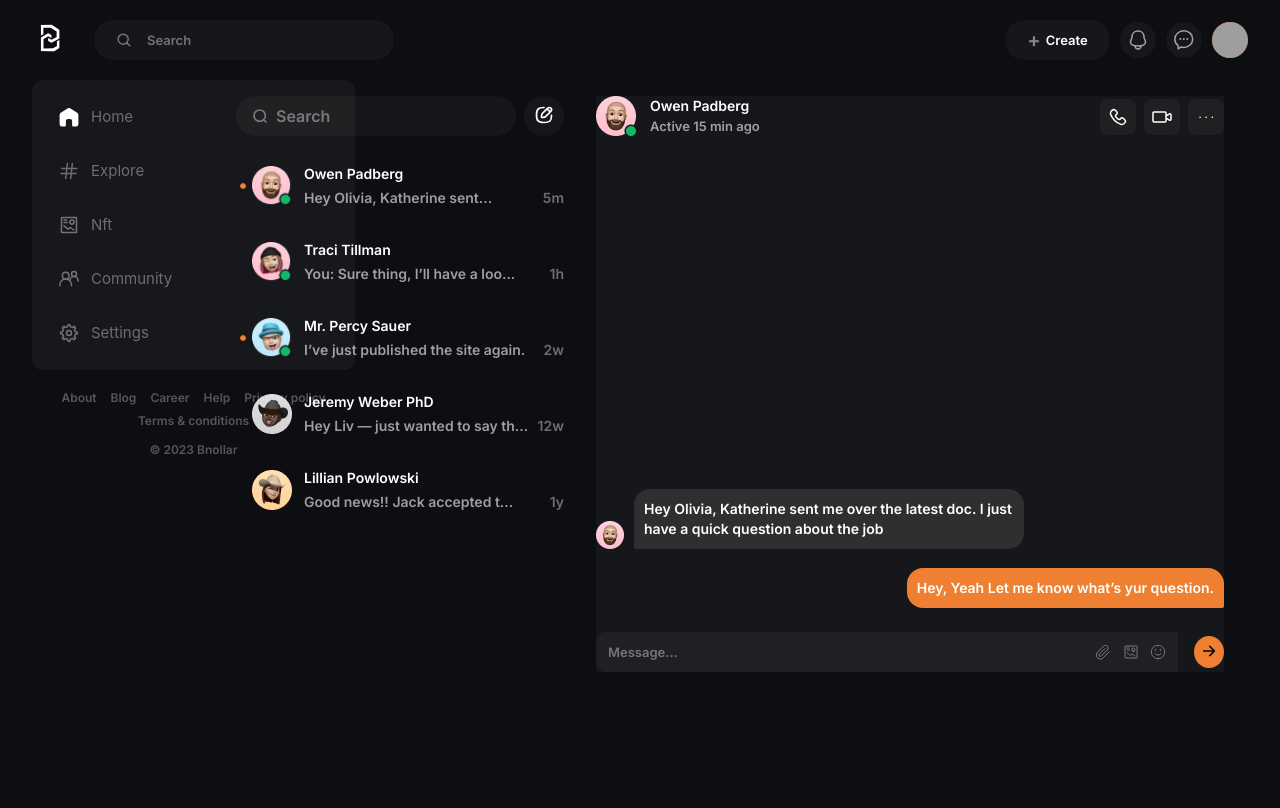
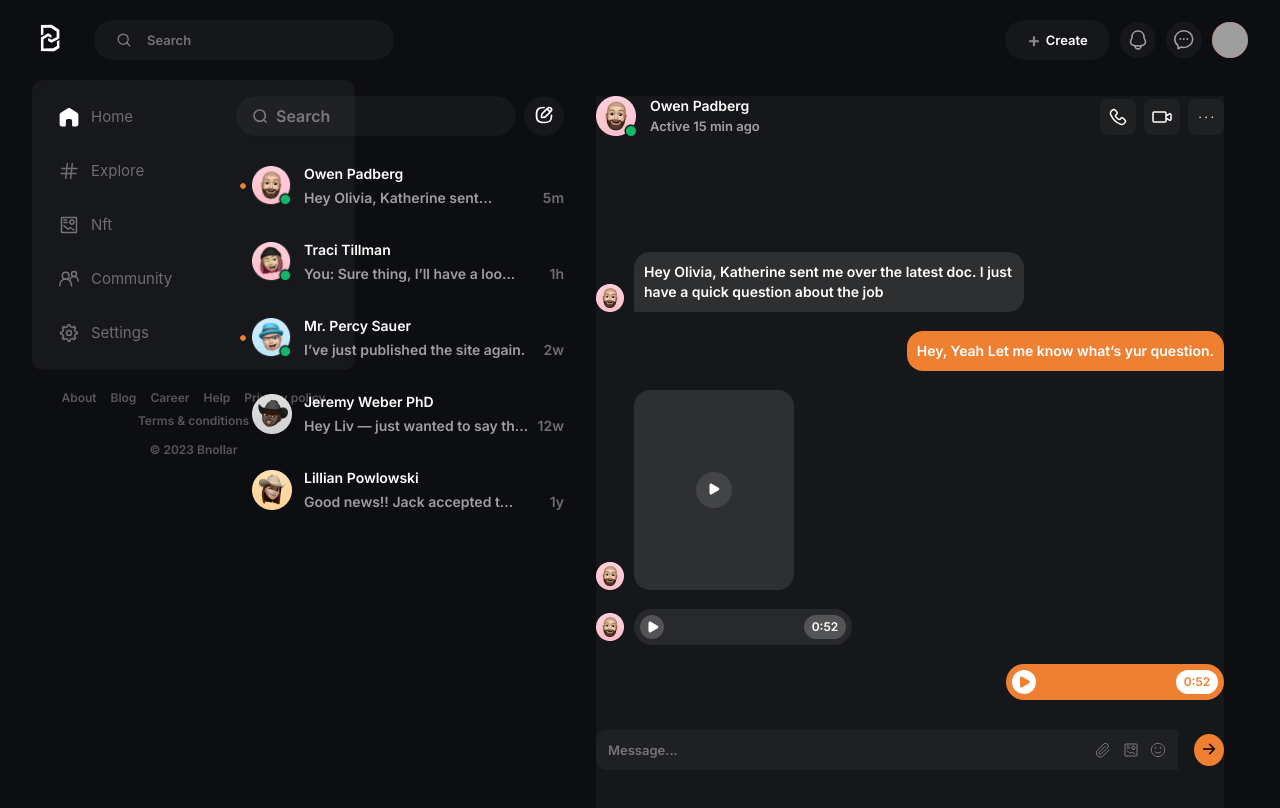
Before and after one commit to BnollarGroup/Bnollar, a React (Create React App) app: page /profile-chat in a window 1280 px wide. Shown: the top 808 px of the page. Built offline with nearby package versions, Linux system fonts and the light colour scheme; grey boxes are pictures that could not be loaded.

Commit message:
add new elements in chat window

```diff
--- a/src/pages/ProfileChat/ProfileChat.module.css
+++ b/src/pages/ProfileChat/ProfileChat.module.css
@@ -1,6 +1,7 @@
 .container {
     display: flex;
     width: 100%;
+    height: 100vh;
     padding: 0 32px;
     column-gap: 25px;
 }
@@ -134,7 +135,10 @@
 
 .chatWindow {
     width: 100%;
-    background: rgba(255, 255, 255, 0.04)
+    background: rgba(255, 255, 255, 0.04);
+    display: flex;
+    flex-direction: column;
+    row-gap: 114px;
 }
 
 .chatWindowNav {
@@ -143,6 +147,7 @@
     align-items: center;
     align-self: baseline;
     position: relative;
+    width: 100%;
 }
 
 .chatWindowContainer {
@@ -239,11 +244,17 @@
     color: #FFFFFF;
 }
 
+.chatMessagesContainer {
+    display: flex;
+    flex-direction: column;
+    row-gap: 30px;
+
+}
+
 .chatMessages {
     display: flex;
     flex-direction: column;
     row-gap: 19px;
-    padding-top: calc(100vh - 449px);
 }
 
 .currentUser {
@@ -269,6 +280,61 @@
     background: rgba(255, 255, 255, 0.1);
 }
 
+.currentUserAttachment {}
+
+.currentUserVideo {
+    width: 160px;
+    height: 200px;
+    border-radius: 16px;
+    background: rgba(255, 255, 255, 0.10);
+    position: relative;
+
+}
+
+.currentUserVideoPlayButton {
+    width: 36px;
+    height: 36px;
+    background: inherit;
+    border-radius: 50%;
+    position: absolute;
+    top: 50%;
+    left: 50%;
+    transform: translate(-50%, -50%);
+}
+
+.currentUserVoiceMessage {
+    width: 218px;
+    height: 36px;
+    border-radius: 100px;
+    background: rgba(255, 255, 255, 0.08);
+    display: flex;
+    align-items: center;
+    justify-content: space-between;
+    padding: 0 6px;
+}
+
+.currentUserVoiceMessageButton {
+    background: rgba(255, 255, 255, 0.2);
+    width: 24px;
+    height: 24px;
+    border-radius: 31px;
+    padding: 2px 1px 2px 3px;
+}
+
+.currentUserVoiceMessageTime {
+    width: 42px;
+    height: 24px;
+    border-radius: 40px;
+    background: rgba(255, 255, 255, 0.20);
+    font-family: 'Inter';
+    font-size: 12px;
+    line-height: 16px;
+    color: #FFFFFF;
+    display: flex;
+    justify-content: center;
+    align-items: center;
+}
+
 .answeredMessage {
     max-width: 321px;
     font-family: 'Inter';
@@ -282,11 +348,49 @@
     align-self: end;
 }
 
+.answeredAttachment {
+    align-self: end;
+}
+
+.answeredVoiceMessage {
+    width: 218px;
+    height: 36px;
+    border-radius: 100px;
+    background: #EF8031;
+    display: flex;
+    align-items: center;
+    justify-content: space-between;
+    padding: 0 6px;
+}
+
+.answeredVoiceMessageButton {
+    background: #FFFFFF;
+    width: 24px;
+    height: 24px;
+    border-radius: 31px;
+    padding: 2px 1px 2px 3px;
+}
+
+.answeredVoiceMessageTime {
+    width: 42px;
+    height: 24px;
+    border-radius: 40px;
+    background: #FFFFFF;
+    font-family: 'Inter';
+    font-size: 12px;
+    line-height: 16px;
+    color: #EF8031;
+    display: flex;
+    justify-content: center;
+    align-items: center;
+}
+
+
 .sendMessage {
     display: flex;
     align-items: center;
     column-gap: 16px;
-    margin-top: 24px;
+    margin-top: auto;
 }
 
 .sendMessageContainer {
--- a/src/pages/ProfileChat/ProfileChat.tsx
+++ b/src/pages/ProfileChat/ProfileChat.tsx
@@ -1,6 +1,7 @@
-import { useState } from "react";
 import WithNavigation from "../../HOCs/WithNavigation/WithNavigation";
 import styles from "./ProfileChat.module.css";
+import { useState } from "react";
+import { Link } from "react-router-dom";
 import edit from "../../resources/images/profile-chat/edit.svg";
 import searchLogo from "../../resources/images/profile-chat/search-logo.svg";
 import dotIcon from "../../resources/images/profile-chat/dot.png";
@@ -20,7 +21,8 @@ import editNickname from "../../resources/images/profile-chat/edit-nickname.svg"
 import dropdownSearch from "../../resources/images/profile-chat/search-dropdown.svg";
 import unmute from "../../resources/images/profile-chat/unmute.svg";
 import deleteIcon from "../../resources/images/profile-chat/delete.svg";
-import { Link } from "react-router-dom";
+import videoPlayButtonIcon from "../../resources/images/profile-chat/play-outline.svg";
+import videoPlayButtonIconOrange from "../../resources/images/profile-chat/play-outline-orange.svg";
 
 function ProfileChat() {
   const [dropdownMenu, setDropdownMenu] = useState<boolean>(false);
@@ -175,6 +177,7 @@ function ProfileChat() {
               </div>
             ) : null}
           </div>
+          <div className={styles.chatMessagesContainer}>
             <div className={styles.chatMessages}>
               <div className={styles.currentUser}>
                 <img
@@ -183,13 +186,62 @@ function ProfileChat() {
                   alt="current user avatar"
                 />
                 <p className={styles.currentUserMessage}>
-                Hey Olivia, Katherine sent me over the latest doc. I just have a
-                quick question about the job
+                  Hey Olivia, Katherine sent me over the latest doc. I just have
+                  a quick question about the job
                 </p>
               </div>
               <p className={styles.answeredMessage}>
                 Hey, Yeah Let me know what’s yur question.
               </p>
+              <div className={styles.currentUser}>
+                <img
+                  className={styles.currentUserAvatar}
+                  src={chatAvatar}
+                  alt="current user avatar"
+                />
+                <div className={styles.currentUserAttachment}>
+                  <div className={styles.currentUserVideo}>
+                    <button className={styles.currentUserVideoPlayButton}>
+                      <img
+                        src={videoPlayButtonIcon}
+                        alt="video player play button"
+                      />
+                    </button>
+                  </div>
+                </div>
+              </div>
+              <div className={styles.currentUser}>
+                <img
+                  style={{ alignSelf: "center" }}
+                  className={styles.currentUserAvatar}
+                  src={chatAvatar}
+                  alt="current user avatar"
+                />
+                <div className={styles.currentUserAttachment}>
+                  <div className={styles.currentUserVoiceMessage}>
+                    <button className={styles.currentUserVoiceMessageButton}>
+                      <img
+                        src={videoPlayButtonIcon}
+                        alt="video player play button"
+                      />
+                    </button>
+                    <div className={styles.currentUserVoiceMessageTime}>
+                      0:52
+                    </div>
+                  </div>
+                </div>
+              </div>
+              <div className={styles.answeredAttachment}>
+                <div className={styles.answeredVoiceMessage}>
+                  <button className={styles.answeredVoiceMessageButton}>
+                    <img
+                      src={videoPlayButtonIconOrange}
+                      alt="video player play button"
+                    />
+                  </button>
+                  <div className={styles.answeredVoiceMessageTime}>0:52</div>
+                </div>
+              </div>
             </div>
             <div className={styles.sendMessage}>
               <div className={styles.sendMessageContainer}>
@@ -216,6 +268,7 @@ function ProfileChat() {
           </div>
         </div>
       </div>
+    </div>
   );
 }
 
```
Also changed, not shown: src/resources/images/profile-chat/play-outline-orange.svg (added), src/resources/images/profile-chat/play-outline.svg (added). Lines whose indentation alone changed are shown as unchanged.
